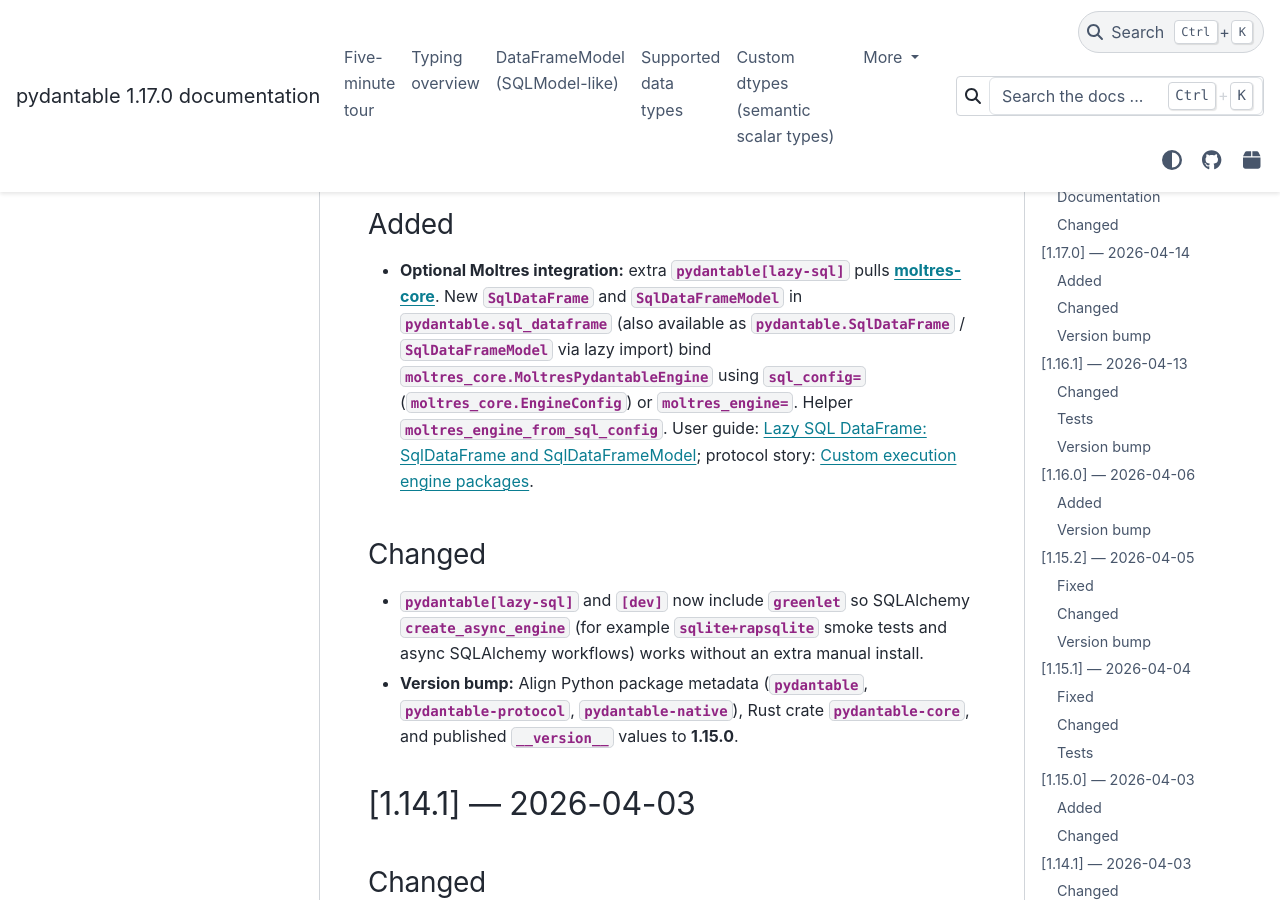
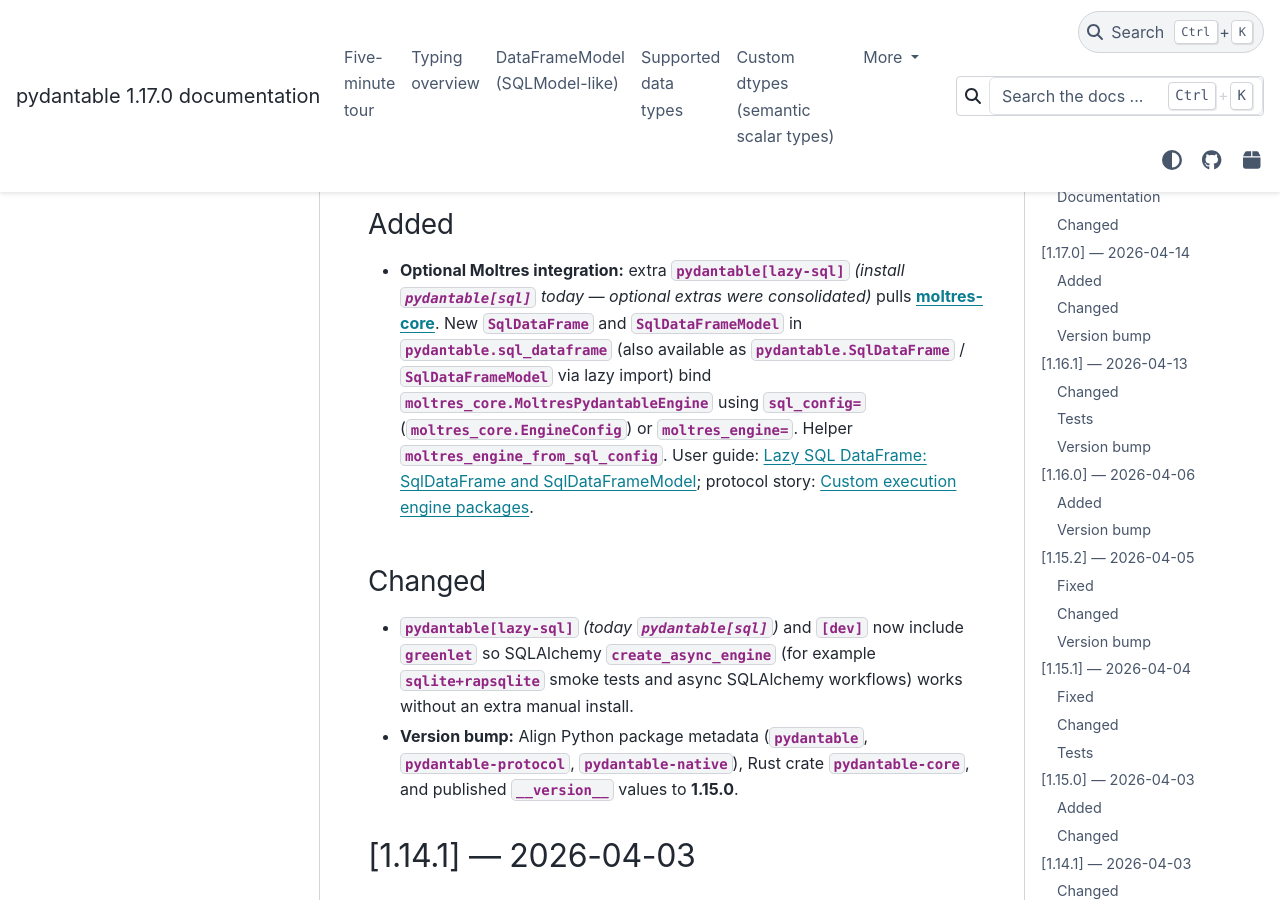
Before and after one commit to eddiethedean/pydantable, a Sphinx documentation site: the page built from docs/CHANGELOG.md, in a window 1280 px wide and 900 px high, scrolled down 4955 px. Built offline with Sphinx 7.4.7 and the PyData theme 0.15.4, drawn with Linux system fonts in a browser that asks for light colours; the version number is read from the project's files by our own code.

Commit message:
docs: align README and I/O decision tree with [sql] extra
- README: fix STRICTNESS link for GitHub; note DB-API drivers for [sql]
- CHANGELOG 1.15.0: keep lazy-sql history, point readers to pydantable[sql] today
- IO_DECISION_TREE: add lazy SqlDataFrame row with MOLTRES_SQL link

```diff
--- a/docs/CHANGELOG.md
+++ b/docs/CHANGELOG.md
@@ -102,11 +102,11 @@
 
 ### Added
 
-- **Optional Moltres integration:** extra **`pydantable[lazy-sql]`** pulls [**moltres-core**](https://pypi.org/project/moltres-core/). New **`SqlDataFrame`** and **`SqlDataFrameModel`** in **`pydantable.sql_dataframe`** (also available as **`pydantable.SqlDataFrame`** / **`SqlDataFrameModel`** via lazy import) bind **`moltres_core.MoltresPydantableEngine`** using **`sql_config=`** (**`moltres_core.EngineConfig`**) or **`moltres_engine=`**. Helper **`moltres_engine_from_sql_config`**. User guide: {doc}`MOLTRES_SQL`; protocol story: {doc}`CUSTOM_ENGINE_PACKAGE`.
+- **Optional Moltres integration:** extra **`pydantable[lazy-sql]`** *(install **`pydantable[sql]`** today — optional extras were consolidated)* pulls [**moltres-core**](https://pypi.org/project/moltres-core/). New **`SqlDataFrame`** and **`SqlDataFrameModel`** in **`pydantable.sql_dataframe`** (also available as **`pydantable.SqlDataFrame`** / **`SqlDataFrameModel`** via lazy import) bind **`moltres_core.MoltresPydantableEngine`** using **`sql_config=`** (**`moltres_core.EngineConfig`**) or **`moltres_engine=`**. Helper **`moltres_engine_from_sql_config`**. User guide: {doc}`MOLTRES_SQL`; protocol story: {doc}`CUSTOM_ENGINE_PACKAGE`.
 
 ### Changed
 
-- **`pydantable[lazy-sql]`** and **`[dev]`** now include **`greenlet`** so SQLAlchemy **`create_async_engine`** (for example **`sqlite+rapsqlite`** smoke tests and async SQLAlchemy workflows) works without an extra manual install.
+- **`pydantable[lazy-sql]`** *(today **`pydantable[sql]`**)* and **`[dev]`** now include **`greenlet`** so SQLAlchemy **`create_async_engine`** (for example **`sqlite+rapsqlite`** smoke tests and async SQLAlchemy workflows) works without an extra manual install.
 
 - **Version bump:** Align Python package metadata (**`pydantable`**, **`pydantable-protocol`**, **`pydantable-native`**), Rust crate **`pydantable-core`**, and published **`__version__`** values to **1.15.0**.
 
```
Also changed, not shown: README.md (+2 -2 lines), docs/IO_DECISION_TREE.md (+1 -0 lines).
